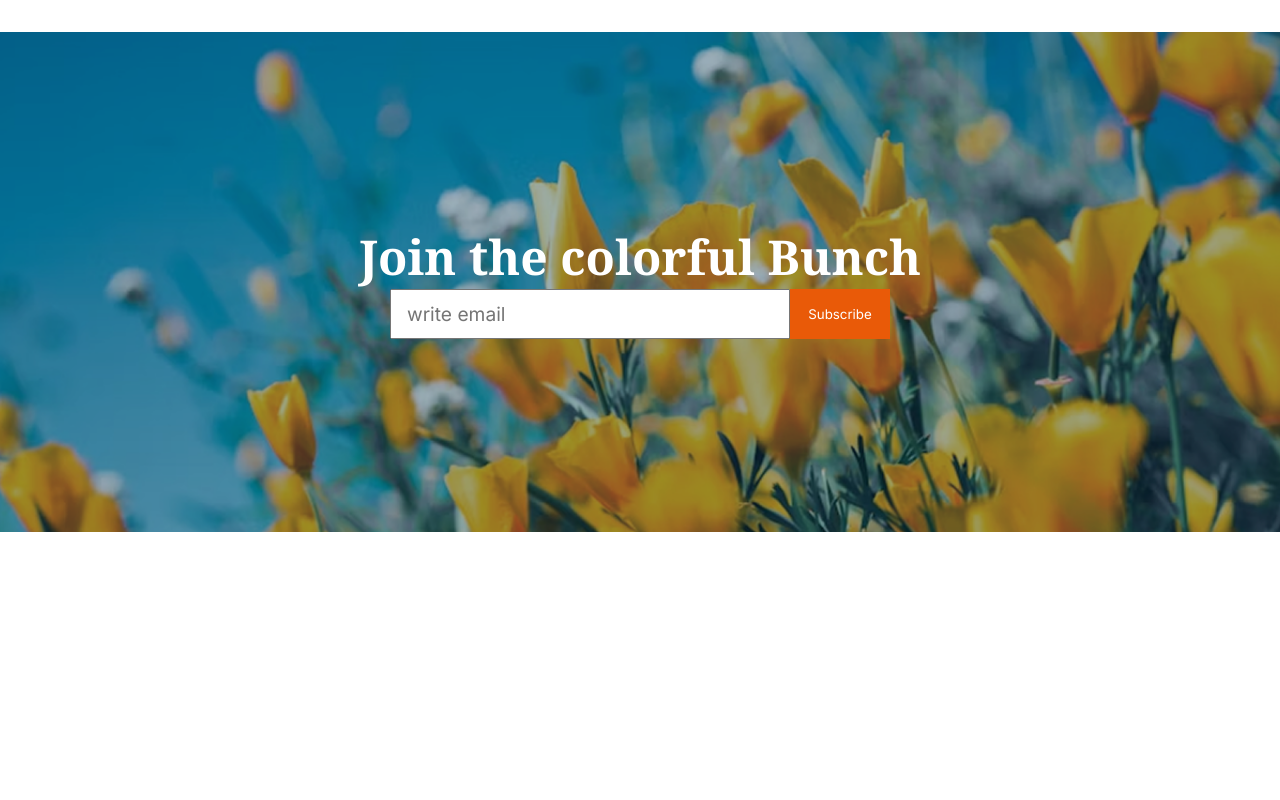
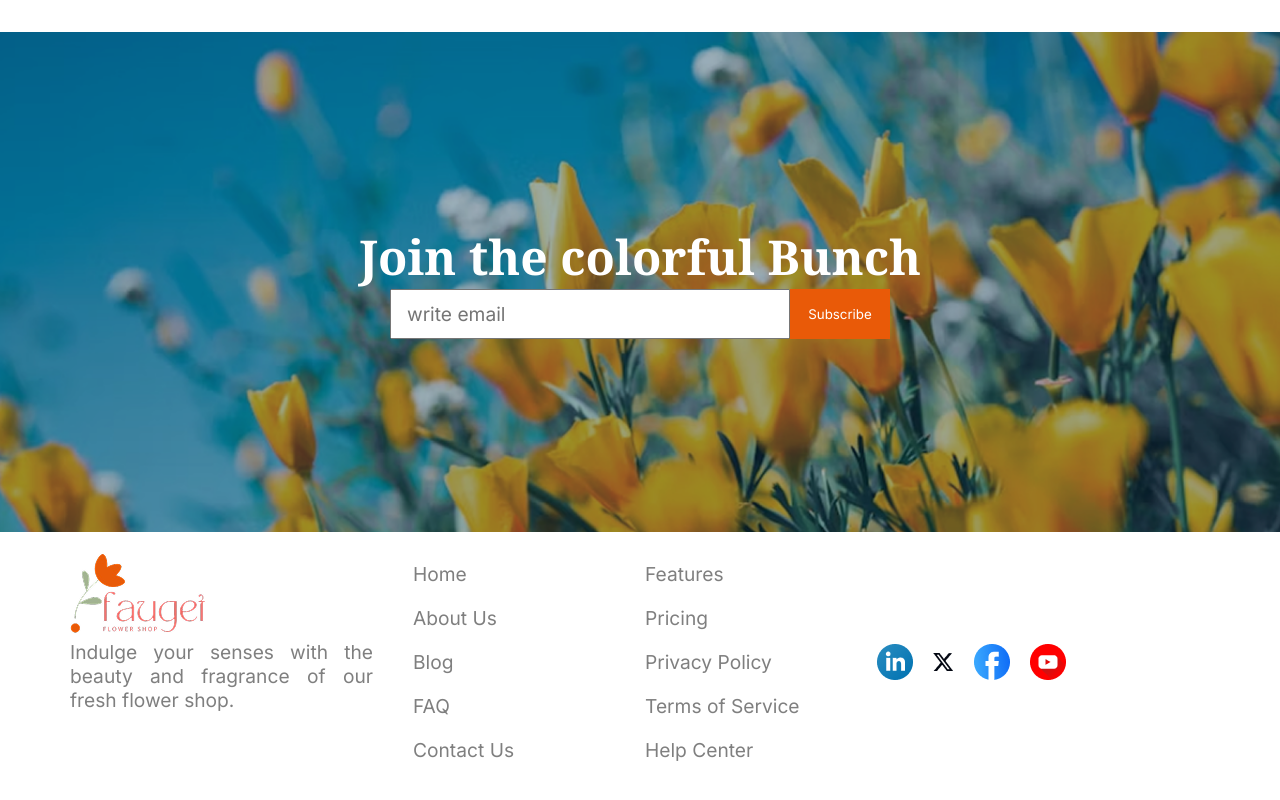
Before and after one commit to Turzo02/Assignment-02, a plain HTML site: page index.html in a window 1280 px wide. Shown: the part 1794-2594 px from the top of the page. Before the commit the page ends 2326 px from the top, so only its background shows below. Drawn offline with Linux system fonts and the light colour scheme.

Commit message:
Footer Section Added

```diff
--- a/index.html
+++ b/index.html
@@ -22,6 +22,7 @@
 
 <body>
   <header class="container">
+
     <!-- Navbar section -->
     <nav class="navbar">
       <div class="logo"><img src="Images/logo.png" alt="logo"></div>
@@ -33,6 +34,7 @@
           Cart($57)</a>
       </div>
     </nav>
+
     <!-- Hero section -->
     <section class="hero container">
       <div class="hero-content">
@@ -46,6 +48,7 @@
         <img src="Images/hero-flower.png" alt="">
       </div>
     </section>
+
   </header>
 
   <main>
@@ -168,6 +171,33 @@
 
   </main>
 
+<!-- Footer Section -->
+  <footer class="container body-text">
+    <div class="section1">
+      <img src="Images/logo.png" alt="Brand logo">
+      <p> Indulge your senses with the beauty and fragrance of our fresh flower shop. </p>
+    </div>
+    <div class="section2">
+      <a href="#">Home</a>
+      <a href="#">About Us</a>
+      <a href="#">Blog</a>
+      <a href="#">FAQ</a>
+      <a href="#">Contact Us</a>
+    </div>
+    <div class="section3">
+      <a href="#">Features</a>
+      <a href="#">Pricing</a>
+      <a href="#">Privacy Policy</a>
+      <a href="#">Terms of Service</a>
+      <a href="#">Help Center</a>
+    </div>
+    <div class="section4">
+      <img src="Images/icon-linkedin.png" alt="linkedin">
+      <img src="Images/icon-twitter.png" alt="twitter">
+      <img src="Images/icon-facebook.png" alt="facebook">
+      <img src="Images/icon-youtube.png" alt="youtube">
+    </div>
+  </footer>
 </body>
 
 </html>
--- a/style.css
+++ b/style.css
@@ -167,3 +167,39 @@
   font-size: 2rem;
 }
 }
+
+/* footer section */
+footer{
+display:grid;
+grid-template-columns: 1.5fr 1fr 1fr 1.5fr;
+gap: 10px;
+justify-content: center;
+padding:20px 0px;}
+
+footer p{
+  padding-right:30px ;
+}
+footer a{
+  text-decoration: none;
+    color: rgba(0, 0, 0, 0.5);
+    padding: 10px 0px;
+}
+.section3,.section2{
+  display: flex;
+  flex-direction: column;
+}
+.section4{
+  display: flex;
+  align-items: center;
+  gap: 20px;
+}
+
+@media screen and (max-width:576px) {
+
+footer{
+display:grid;
+grid-template-columns: 1fr;
+gap: 10px;
+padding:30px 30px;
+margin-top: 50px;}
+}
```
